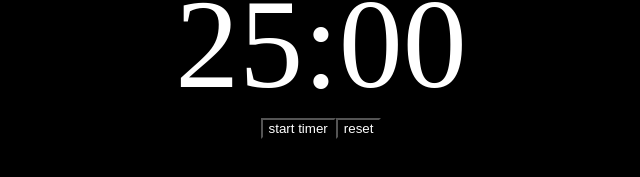
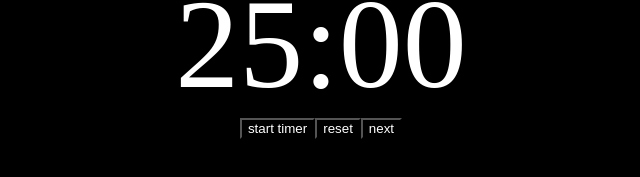
Before and after one commit to mistyb01/pomos, a React (Vite) app: page / in a window 1280 px wide. Shown: the part 135-312 px from the top of the page, without its empty margins (319-959 px from the left). Built offline with nearby package versions, Linux system fonts and the light colour scheme.

Commit message:
pass in cycle prop to Timer

```diff
--- a/src/App.jsx
+++ b/src/App.jsx
@@ -1,18 +1,22 @@
-import { useState, useEffect } from 'react'
-import dayjs from 'dayjs'
-import Timer from './Timer'
+import { useState, useEffect } from "react";
+import dayjs from "dayjs";
+import Timer from "./Timer";
 
 function App() {
-
+  const cycle = [
+    { mode: "work", minutes: 25, seconds: 0 },
+    { mode: "break", minutes: 5, seconds: 0 },
+    { mode: "work", minutes: 25, seconds: 0 },
+    { mode: "long break", minutes: 15, seconds: 0 },
+  ];
   return (
     <>
       <main>
         <h1>pomos</h1>
-        <Timer startMin={25} startSecs={0}/>
+        <Timer cycle={cycle} />
       </main>
     </>
-  )
+  );
 }
 
-
-export default App
+export default App;
--- a/src/Timer.jsx
+++ b/src/Timer.jsx
@@ -1,16 +1,12 @@
 import { useState, useEffect } from "react";
 import dayjs from "dayjs";
 
-function Timer({ startMin, startSecs }) {
+function Timer({ cycle }) {
   const [timerActive, setTimerActive] = useState(false);
   const [timerStartTime, setTimerStartTime] = useState(null);
+  const [cycleIndex, setCycleIndex] = useState(0);
 
-  const initialSettings = {
-    minutes: startMin,
-    seconds: startSecs,
-  };
-
-  const [remainingTime, setRemainingTime] = useState(initialSettings);
+  const [remainingTime, setRemainingTime] = useState(cycle[cycleIndex]);
 
   useEffect(() => {
     let id;
@@ -43,7 +39,7 @@ function Timer({ startMin, startSecs }) {
         clearInterval(id);
       };
     }
-  }, [timerActive, timerStartTime]);
+  }, [timerActive, timerStartTime, cycleIndex]);
 
   function handleTimerStart() {
     setTimerStartTime(dayjs()); // set to current time, from dayJS
@@ -52,7 +48,11 @@ function Timer({ startMin, startSecs }) {
 
   function handleTimerReset() {
     setTimerStartTime(dayjs()); // set to current time, from dayJS
-    setRemainingTime(initialSettings);
+    setRemainingTime(cycle[cycleIndex]);
+  }
+
+  function handleTimerNext() {
+    setCycleIndex((c) => c + 1);
   }
 
   return (
@@ -67,6 +67,7 @@ function Timer({ startMin, startSecs }) {
       </button>
 
       <button onClick={handleTimerReset}>reset</button>
+      <button onClick={handleTimerNext}>next</button>
     </>
   );
 }
```
